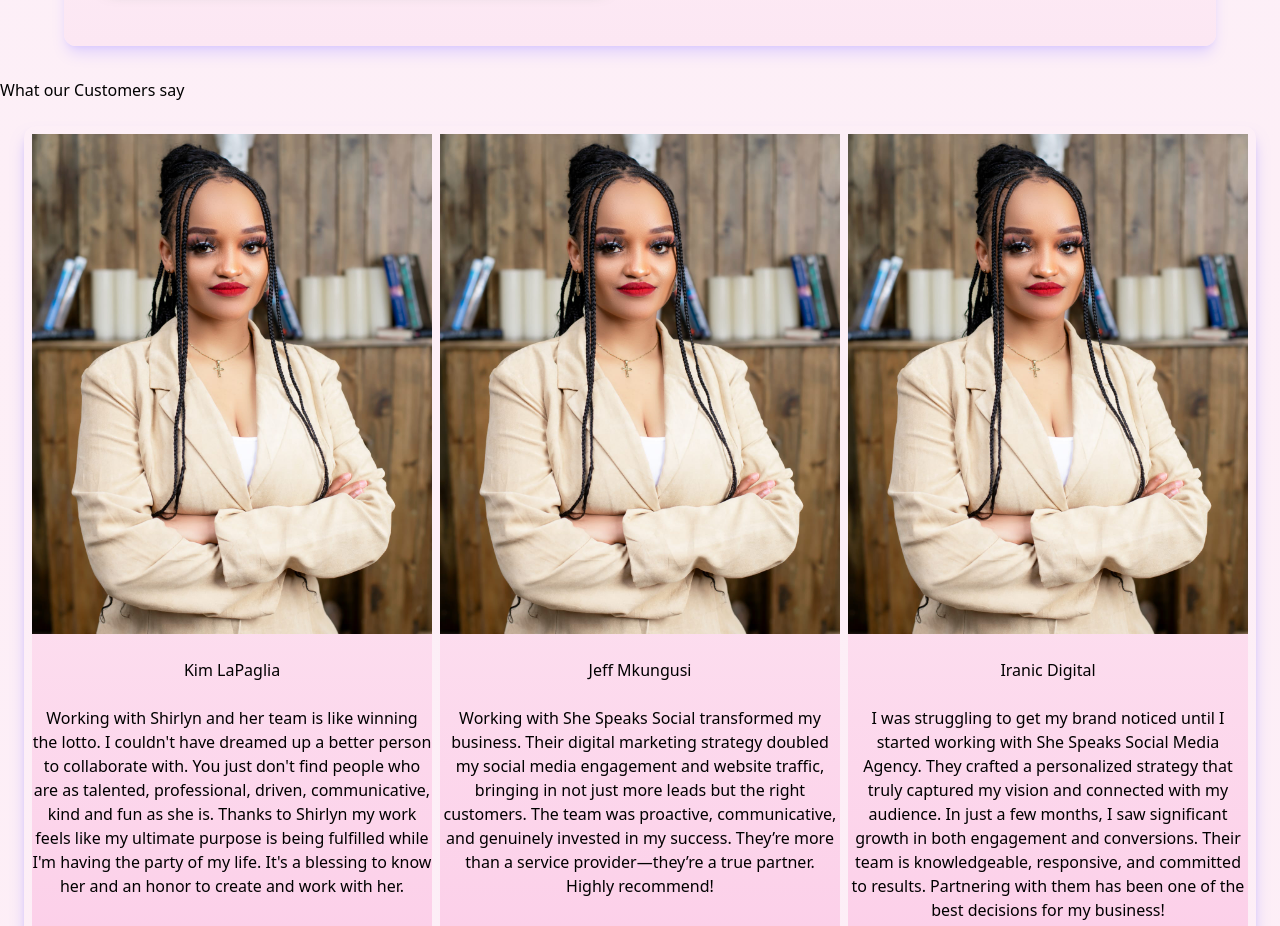
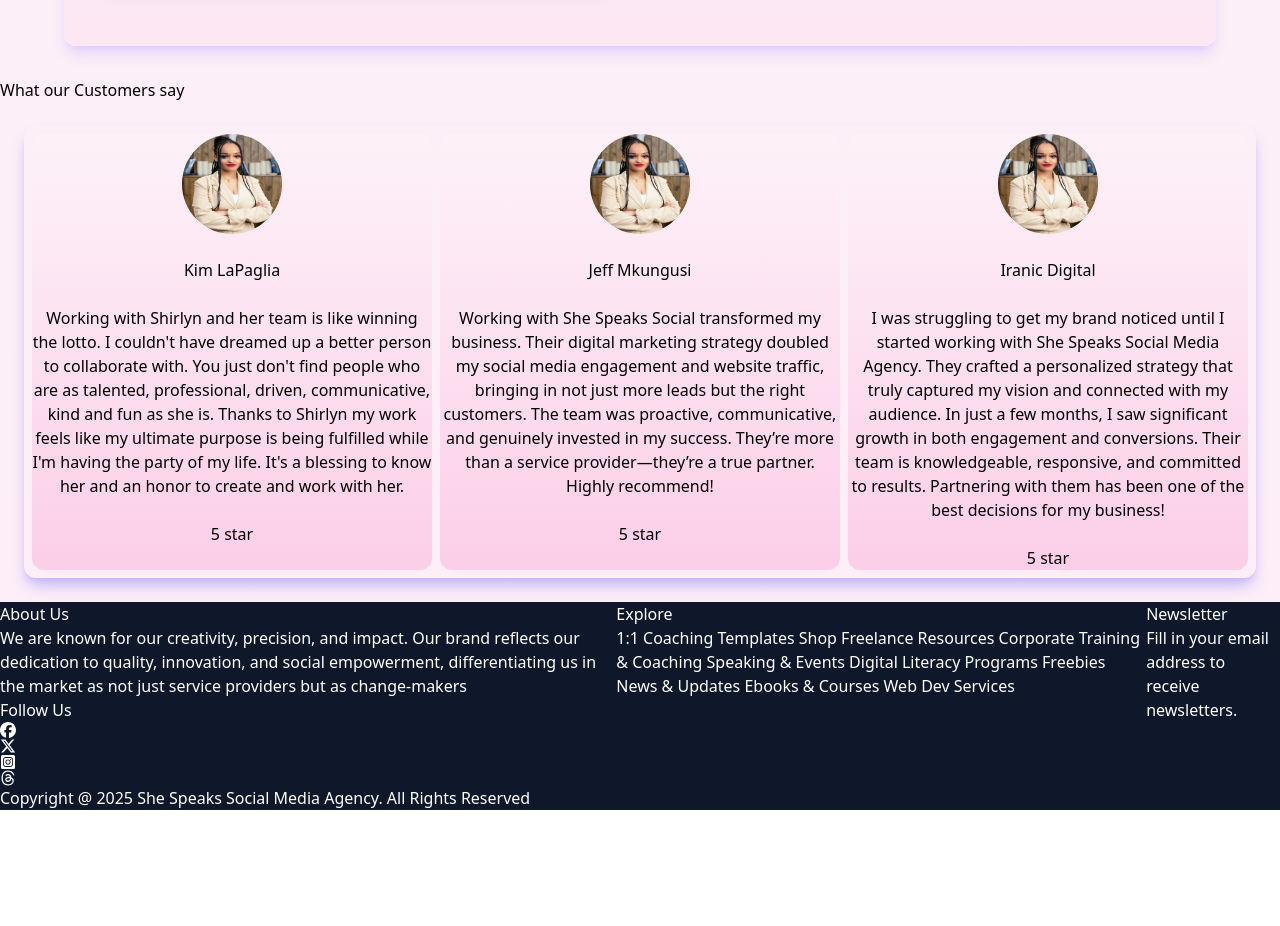
Before and after one commit to MatthewsRicky/shespeaksocial, a Next.js app: page / in a window 1280 px wide. Shown: the part 3060-3986 px from the top of the page. After the commit the page ends 3870 px from the top, so only its background shows below. Built offline with nearby package versions, Linux system fonts and the light colour scheme.

Commit message:
Image styling

```diff
--- a/components/ReviewCard.tsx
+++ b/components/ReviewCard.tsx
@@ -27,7 +27,7 @@
 		<div className="grid grid-cols-3 gap-2 rounded-xl m-6 p-2 shadow-lg shadow-violet-300">
 			{reviews.map(item => (
 				<div key={item.name} className="flex flex-col gap-6 items-center justify-start text-center bg-gradient-to-b from-pink-50 to-pink-200 rounded-xl">
-					<Image src={item.imgurl} alt="Reviewer image" width={500} height={500} />
+					<Image src={item.imgurl} alt="Reviewer image" width={500} height={500} className="rounded-full h-25 w-25" />
 					<h1>{item.name}</h1>
 					<p>{item.description}</p>
 					<span>{item.rating}</span>
```
